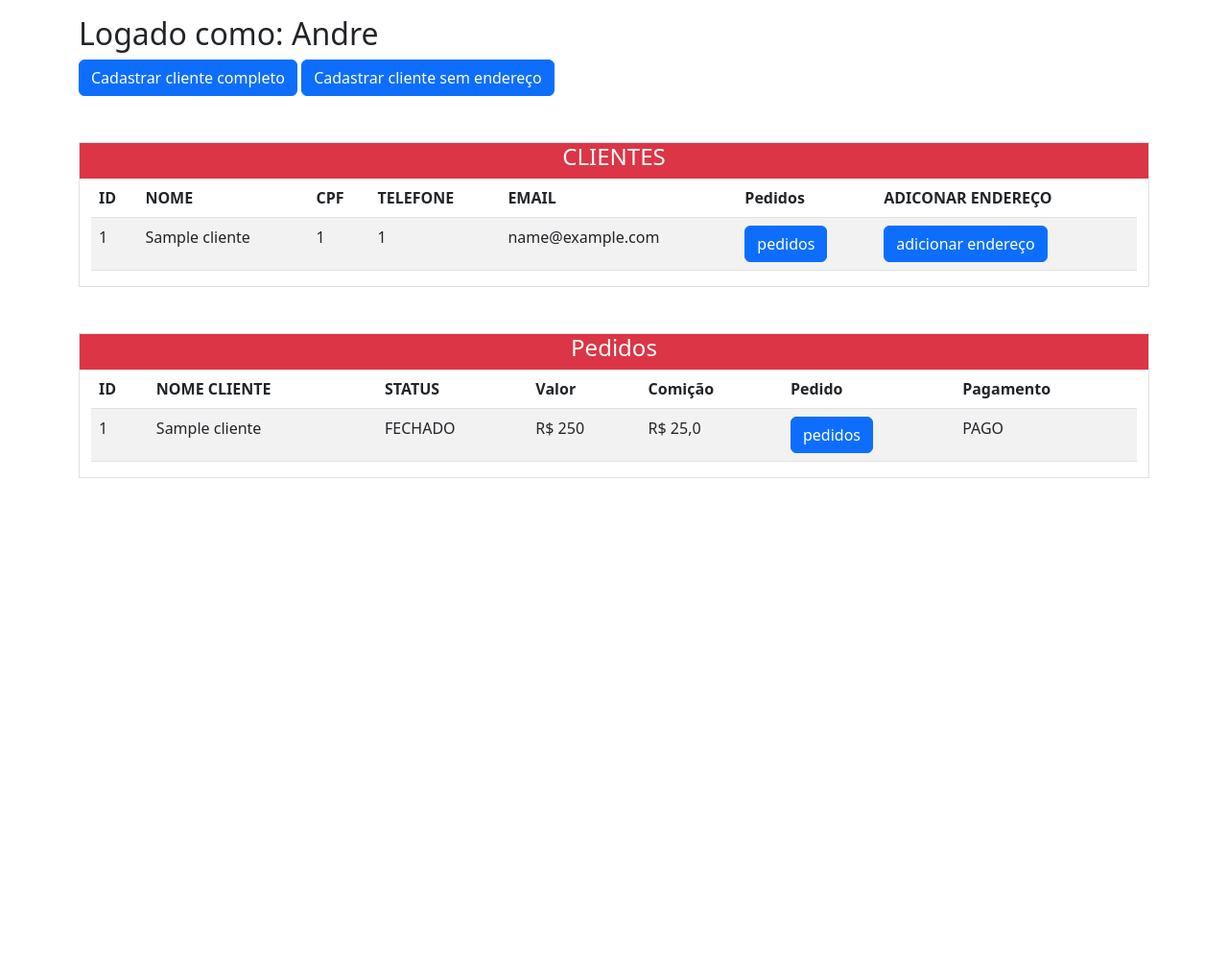
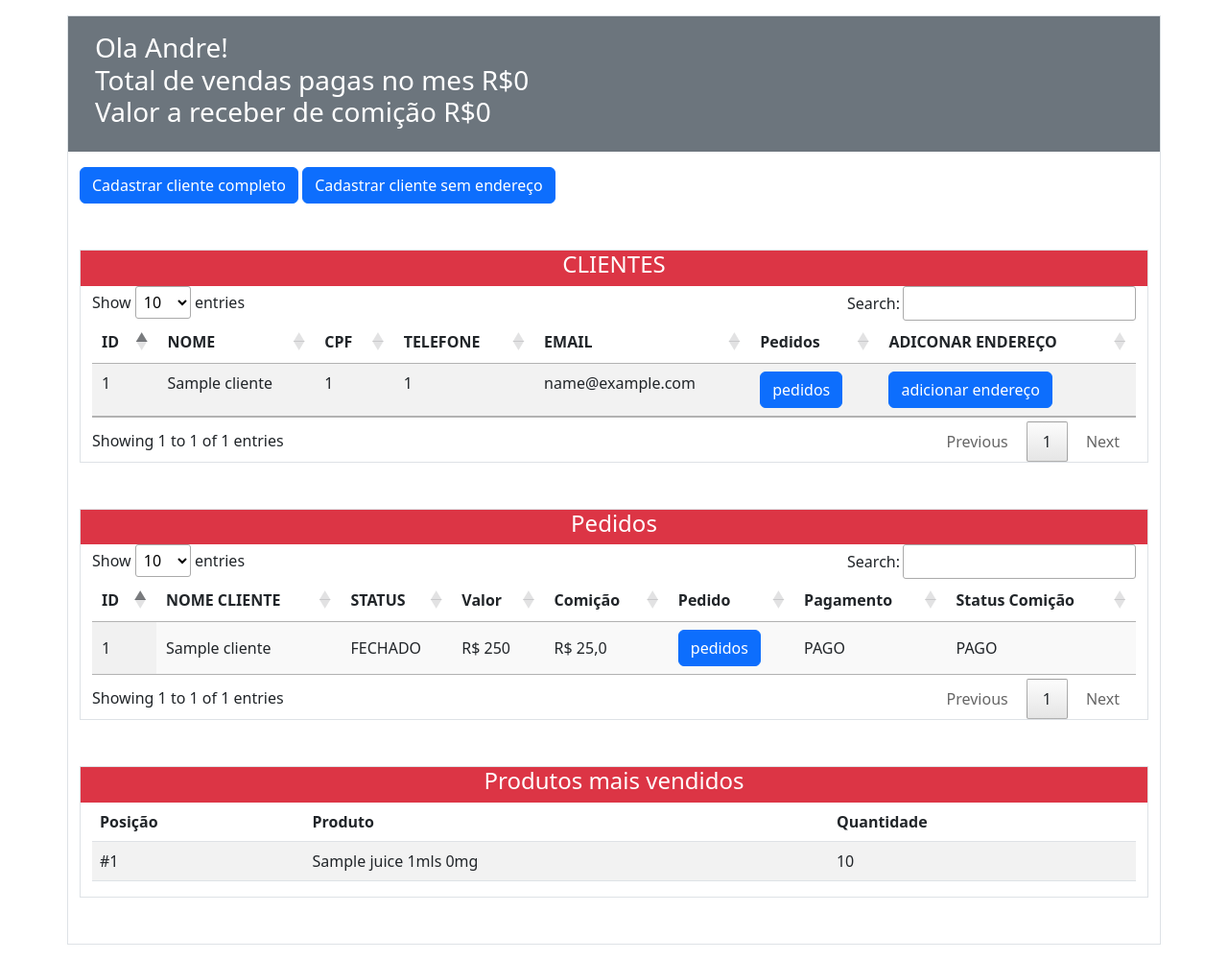
Before and after one commit to andregeraseev/vendas, a Django app: page /dashboard in a window 1280 px wide. Shown: the whole page at 96% size. Before the commit the page ends 498 px from the top, so only its background shows below. Run offline with Django 4.2, Linux system fonts and the light colour scheme; a user stored in the database is signed in; tables that the repository leaves empty hold one stand-in row (values such as "Sample post"); some libraries are stand-ins or nearby versions.

Commit message:
refatorando2

```diff
--- a/clientes/views.py
+++ b/clientes/views.py
@@ -3,7 +3,7 @@ from .models import Endereco, Cliente
 from .forms import EnderecoForm, ClienteForm
 from vendedores.models import Vendedor
 from django.contrib import messages
-
+from pedidos.models import Pedido,Item
 
 def clientes(request):
     clientes = Cliente.objects.all()
--- a/pedidos/admin.py
+++ b/pedidos/admin.py
@@ -4,8 +4,8 @@ from pedidos.models import Pedido, Item
 
 
 class PedidoList(admin.ModelAdmin):
-    list_display = ['id','cliente','vendedor','valor_total','status','primeira_compra','pagamento']
-    list_editable = ('vendedor','status','primeira_compra','pagamento',)
+    list_display = ['id','cliente','vendedor','valor_total','status','primeira_compra','pagamento','recebido']
+    list_editable = ('vendedor','status','primeira_compra','pagamento','recebido',)
     ordering = ('-created_at',)
     list_filter = ('cliente', 'vendedor', 'status','primeira_compra','pagamento',)
     list_per_page = 30
--- a/pedidos/models.py
+++ b/pedidos/models.py
@@ -30,6 +30,7 @@ class Pedido(models.Model):
     status = models.BooleanField(default=False)
     pagamento = models.BooleanField(default=False)
     primeira_compra = models.BooleanField(default=False)
+    recebido = models.BooleanField(default=False)
 
     def __str__(self):
         return str(self.pk)
--- a/setup/settings.py
+++ b/setup/settings.py
@@ -25,7 +25,7 @@ SECRET_KEY = 'django-insecure-5$0#-&1by!cx6p^d*11z)vbwy$2e07zuy4oj40ww6zxw6=!him
 # SECURITY WARNING: don't run with debug turned on in production!
 DEBUG = True
 
-ALLOWED_HOSTS = []
+ALLOWED_HOSTS = ['*']
 
 
 # Application definition
@@ -47,6 +47,7 @@ INSTALLED_APPS = [
 
 MIDDLEWARE = [
     'django.middleware.security.SecurityMiddleware',
+    "whitenoise.middleware.WhiteNoiseMiddleware",
     'django.contrib.sessions.middleware.SessionMiddleware',
     'django.middleware.common.CommonMiddleware',
     'django.middleware.csrf.CsrfViewMiddleware',
@@ -121,7 +122,7 @@ USE_TZ = True
 
 # Static files (CSS, JavaScript, Images)
 # https://docs.djangoproject.com/en/4.1/howto/static-files/
-
+STATICFILES_STORAGE = "whitenoise.storage.CompressedManifestStaticFilesStorage"
 STATIC_URL = '/static/'
 STATIC_ROOT = os.path.join(BASE_DIR, "staticfiles")
 STATICFILES_DIRS = [
--- a/templates/cadastro_endereco.html
+++ b/templates/cadastro_endereco.html
@@ -69,6 +69,7 @@
     </div>
     <button type="submit" class="btn btn-primary">Submit</button>
   </form>
+  <a class="btn btn-primary" href="/dashboard" role="button">dashboard</a>
 </div>
 
 	<script type="text/javascript">
--- a/templates/cadastro_sem_endereco.html
+++ b/templates/cadastro_sem_endereco.html
@@ -68,8 +68,9 @@
       {% endfor %}
     </div>
 
-    <button type="submit" class="btn btn-primary">Submit</button>
+    <button type="submit" class="btn btn-primary mt-2">Submit</button>
   </form>
+  <a class="btn btn-primary mt-3" href="/dashboard" role="button">dashboard</a>
 </div>
 
 	<script type="text/javascript">
--- a/templates/dashboard.html
+++ b/templates/dashboard.html
@@ -1,50 +1,46 @@
 {% extends 'base.html' %}
 {% load static %}
 {% block content %}
+<script src="https://ajax.googleapis.com/ajax/libs/jquery/3.6.1/jquery.min.js"></script>
+<link rel="stylesheet" type="text/css" href="https://cdn.datatables.net/1.13.1/css/jquery.dataTables.css">
+<script type="text/javascript" charset="utf8" src="https://cdn.datatables.net/1.13.1/js/jquery.dataTables.js"></script>
+
+<div class="container border my-3">
+    <div class="row p-3 bg-secondary text-white">
+        <div class="h3">Ola {{ request.user.username }}!
+            <br>
+            Total de vendas pagas no mes R${{venda}}
+            <br>
+            Valor a receber de comição R${{comicao_pendente}}
+        </div>
+    </div>
+    <div class=" my-3">
+    <a class="btn btn-primary" href="/cadastro_com_endereco" role="button">Cadastrar cliente completo</a>
+    <a class="btn btn-primary" href="/cadastro_sem_endereco" role="button">Cadastrar cliente sem endereço</a>
+    </div>
+    {% include 'partials/_clientes.html' %}
+
+    {% include 'partials/_tabela_pedidos.html' %}
+
+    {% include 'partials/_tabela_produtos_mais_vendidos.html' %}
 
 
-<div class="container my-3">
-    <h2> Logado como: {{ request.user.username }}</h2>
-
-
-    <td><a class="btn btn-primary" href="/cadastro_com_endereco" role="button">Cadastrar cliente completo</a></td>
-    <td><a class="btn btn-primary" href="/cadastro_sem_endereco" role="button">Cadastrar cliente sem endereço</a></td>
-    {% include 'partials/_clientes.html' %}
-
-
-    <div class="container my-5 border">
-        <div class="row bg-danger"><h4 class="text-white text-center">Pedidos</h4></div>
-
-        <table class="table table-striped table-responsive">
-            <thead>
-            <tr>
-                <th>ID</th>
-                <th>NOME CLIENTE</th>
-                <th>STATUS</th>
-                <th>Valor</th>
-                <th>Comição</th>
-                <th>Pedido</th>
-                <th>Pagamento</th>
-            </tr>
-            </thead>
-            <tbody>
-            {% for pedido in pedidos %}
-            <tr>
-                <td>{{ pedido.id }}</td>
-                <td>{{ pedido.cliente.nome }}</td>
-                <td>{% if pedido.status == True %} FECHADO {% else %} ABERTO {% endif %}</td>
-                <td>R$ {{ pedido.valor_total }}</td>
-                <td>R$ {{ pedido.comicao }}</td>
-                <td><a name="" id="" class="btn btn-primary" href="/pedido/{{pedido.cliente.slug}}/{{pedido.id}}"
-                       role="button">pedidos</a></td>
-                <td>{% if pedido.pagamento == False %} Pagamento Pendente {% else %} PAGO {% endif %}</td>
-
-            </tr>
-            {% endfor %}
-            </tbody>
-        </table>
-    </div>
 </div>
 
 
+<script>
+$(document).ready(function () {
+    $('#tabela_pedido').DataTable();
+});
+
+</script>
+
+<script>
+$(document).ready(function () {
+    $('#tabela_cliente').DataTable();
+});
+
+</script>
+
+
 {% endblock %}
--- a/templates/partials/_clientes.html
+++ b/templates/partials/_clientes.html
@@ -2,7 +2,7 @@
 <div class="container my-5 border">
   <div class="row bg-danger"><h4 class="text-white text-center">CLIENTES</h4></div>
 
-  <table class="table table-striped table-responsive">
+  <table class="table table-striped table-responsive" id="tabela_cliente">
     <thead>
     <tr>
       <th>ID</th>
--- /dev/null
+++ b/templates/partials/_tabela_pedidos.html
@@ -0,0 +1,36 @@
+<div class="container my-5 border">
+        <div class="row bg-danger"><h4 class="text-white text-center">Pedidos</h4></div>
+
+        <table class="display" id="tabela_pedido">
+            <thead>
+            <tr>
+                <th>ID</th>
+                <th>NOME CLIENTE</th>
+                <th>STATUS</th>
+                <th>Valor</th>
+                <th>Comição</th>
+                <th>Pedido</th>
+                <th>Pagamento</th>
+                <th>Status Comição</th>
+            </tr>
+            </thead>
+            <tbody>
+            {% for pedido in pedidos %}
+            <tr>
+                <td>{{ pedido.id }}</td>
+                <td>{{ pedido.cliente.nome }}</td>
+                <td>{% if pedido.status == True %} FECHADO {% else %} ABERTO {% endif %}</td>
+                <td>R$ {{ pedido.valor_total }}</td>
+                <td>R$ {{ pedido.comicao }}</td>
+                <td><a name="" id="" class="btn btn-primary" href="/pedido/{{pedido.cliente.slug}}/{{pedido.id}}"
+                       role="button">pedidos</a></td>
+                <td>{% if pedido.pagamento == False %} Pagamento Pendente {% else %} PAGO {% endif %}</td>
+                <td>{% if pedido.recebido == False %} Pagamento Pendente {% else %} PAGO {% endif %}</td>
+
+            </tr>
+            {% endfor %}
+            </tbody>
+        </table>
+
+
+    </div>
--- /dev/null
+++ b/templates/partials/_tabela_produtos_mais_vendidos.html
@@ -0,0 +1,24 @@
+<div class="container my-5 border">
+    <div class="row bg-danger"><h4 class="text-white text-center">Produtos mais vendidos</h4></div>
+    <table class="table table-striped  table-responsive">
+        <thead class="thead-inverse">
+        <tr>
+            <th>Posição</th>
+            <th>Produto</th>
+            <th>Quantidade</th>
+        </tr>
+        </thead>
+        <tbody>
+        {% for item, quantidade in item_p.items|dictsortreversed:-1 %}
+
+
+        <tr>
+            <td scope="row">#{{ forloop.counter }}</td>
+            <td>{{item}}</td>
+            <td>{{quantidade}}</td>
+        </tr>
+        {%endfor%}
+        </tbody>
+    </table>
+</div>
+</div>
--- a/vendedores/views.py
+++ b/vendedores/views.py
@@ -2,14 +2,46 @@ from django.contrib import messages, auth
 from django.shortcuts import render, redirect
 from django.contrib.auth.models import User
 from clientes.models import Cliente
-from pedidos.models import Pedido
+from pedidos.models import Pedido,Item
+import datetime
 
 def dashboard(request):
+    hoje = datetime.date.today()
+    mes_atual = hoje.strftime('%m')
+
     clientes = Cliente.objects.filter(vendedor=request.user.id)
     pedidos = Pedido.objects.filter(vendedor=request.user.id)
+    pedidos_pagos = Pedido.objects.filter(pagamento=True, vendedor=request.user.id, created_at__gte=datetime.date(2022,int(mes_atual),1), created_at__lte=datetime.date(2022,int(mes_atual),30))
+    pedidos_comicao_nao_paga = Pedido.objects.filter(pagamento=True, vendedor=request.user.id, recebido=False)
+    comicao_pendente = sum([pedido.comicao for pedido in pedidos_comicao_nao_paga])
+    items = Item.objects.filter(pedido__vendedor=request.user.id, pedido__pagamento=True)
+    # item_pedido = {item.produto : item.quantidade for item in items}
+
+    item_p = {}
+    for item in items:
+        item_novo ={item.produto: item.quantidade}
+        if item.produto in item_p:
+            print("existe", item.produto)
+            item_novo= {item.produto : item.quantidade + item_p[item.produto]}
+            item_p.update(item_novo)
+        else:
+            item_p.update(item_novo)
+
+
+    print(item_p)
+
+    venda=  sum([pedido.valor_total for pedido in pedidos_pagos])
+
+
     context = {
+        'item_p': item_p,
+        'comicao_pendente':comicao_pendente,
+        'venda':venda,
+        'pedidos_pagos': pedidos_pagos,
         'pedidos': pedidos,
         'clientes': clientes}
+
+
 
 
     return render(request=request, template_name="dashboard.html",context = context)
```
Also changed, not shown: pedidos/views.py (+17 -1 lines), templates/pedidos.html (+26 -0 lines), db.sqlite3, pedidos/migrations/0006_pedido_pagamento.py (added), pedidos/migrations/0007_pedido_primeira_compra.py (added), pedidos/migrations/0008_pedido_recebido.py (added).
